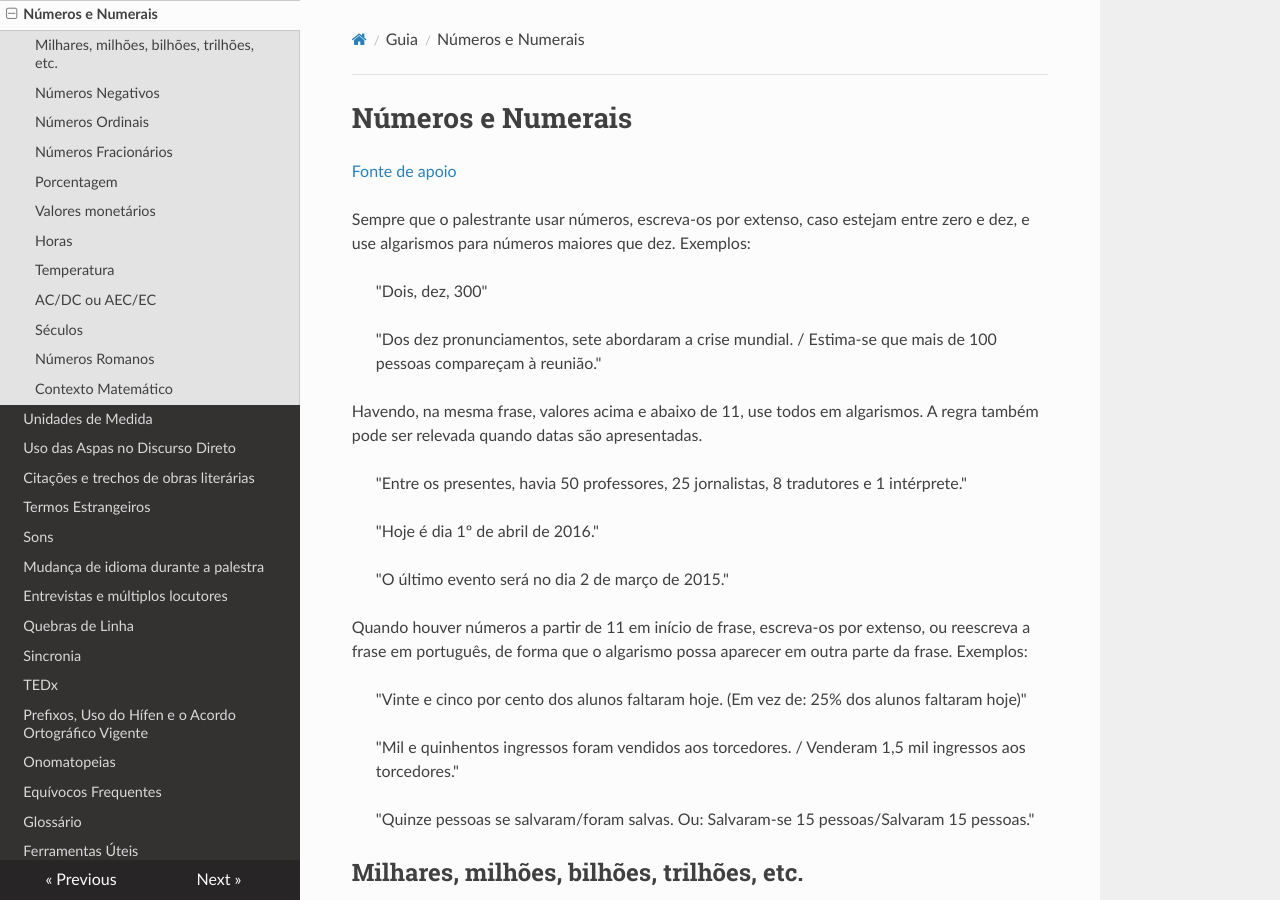
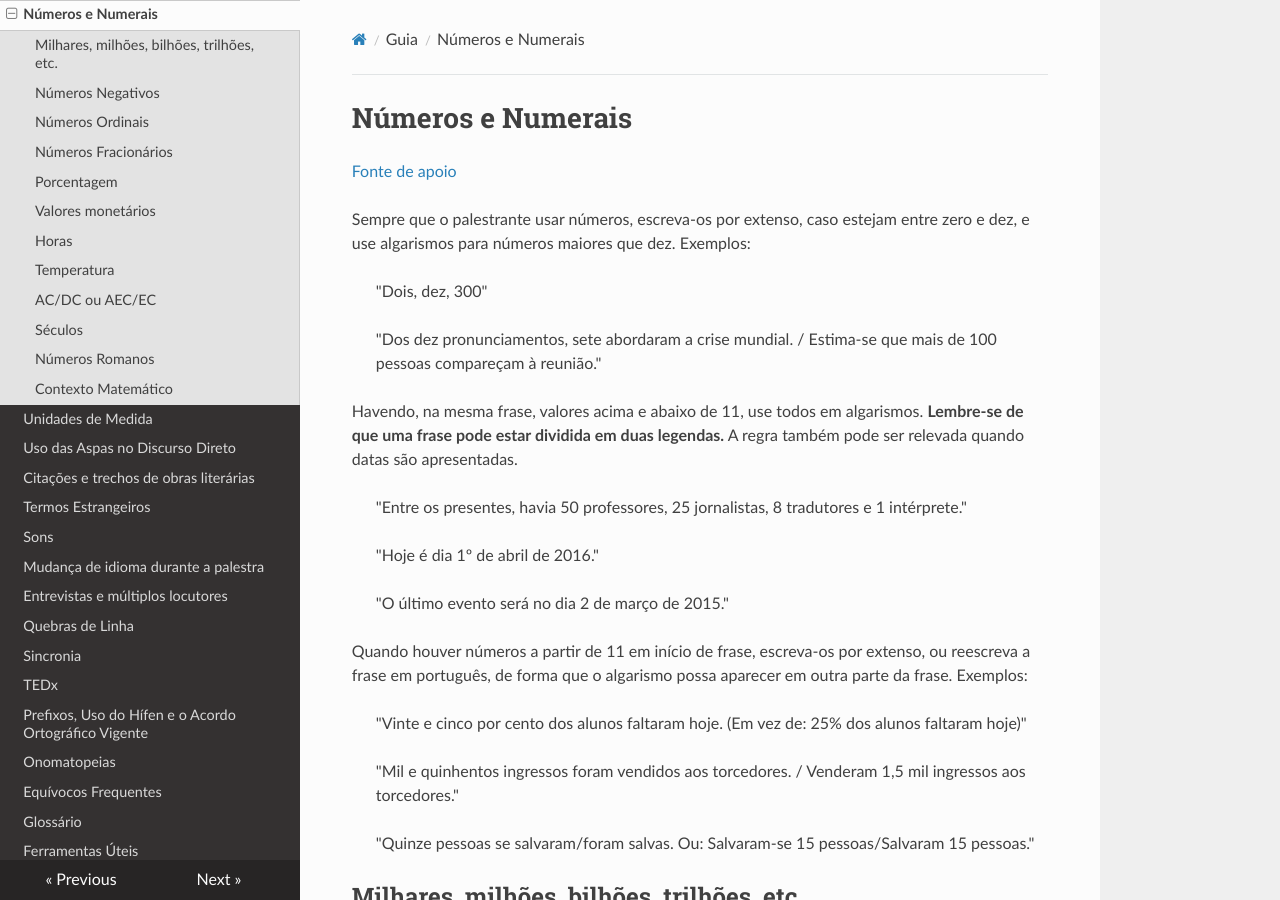
Before and after one commit to tupaschoal/TED-Translators_PT-BR_Styleguide, an MkDocs documentation site: the page built from docs/numeros_numerais.md, in a window 1280 px wide and 900 px high. Built offline with MkDocs 1.6.1, drawn with Linux system fonts in a browser that asks for light colours; nearby versions of some CDN libraries; old or Windows-style settings are respelled for this version of MkDocs.

Commit message:
Add difference between subtitle and phrase
Phrase and subtitle should be differentiated, as thy each have a special meaning.

```diff
--- a/docs/numeros_numerais.md
+++ b/docs/numeros_numerais.md
@@ -7,7 +7,7 @@ Sempre que o palestrante usar números, escreva-os por extenso, caso estejam ent
 
 > "Dos dez pronunciamentos, sete abordaram a crise mundial. / Estima-se que mais de 100 pessoas compareçam à reunião."
 
-Havendo, na mesma frase, valores acima e abaixo de 11, use todos em algarismos. A regra também pode ser relevada quando datas são apresentadas.
+Havendo, na mesma frase, valores acima e abaixo de 11, use todos em algarismos. **Lembre-se de que uma frase pode estar dividida em duas legendas.** A regra também pode ser relevada quando datas são apresentadas.
 
 > "Entre os presentes, havia 50 professores, 25 jornalistas, 8 tradutores e 1 intérprete."
 
```
